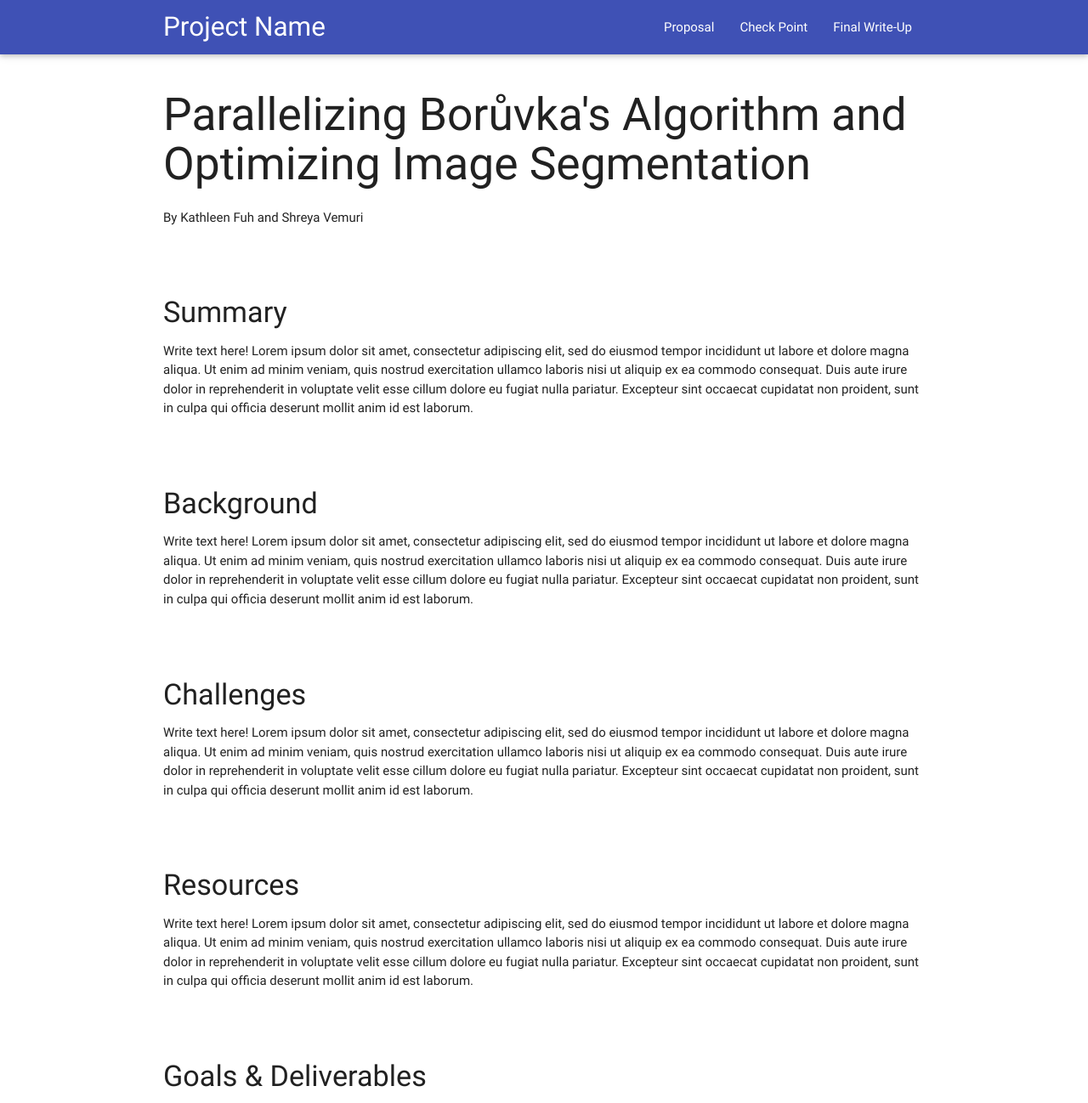
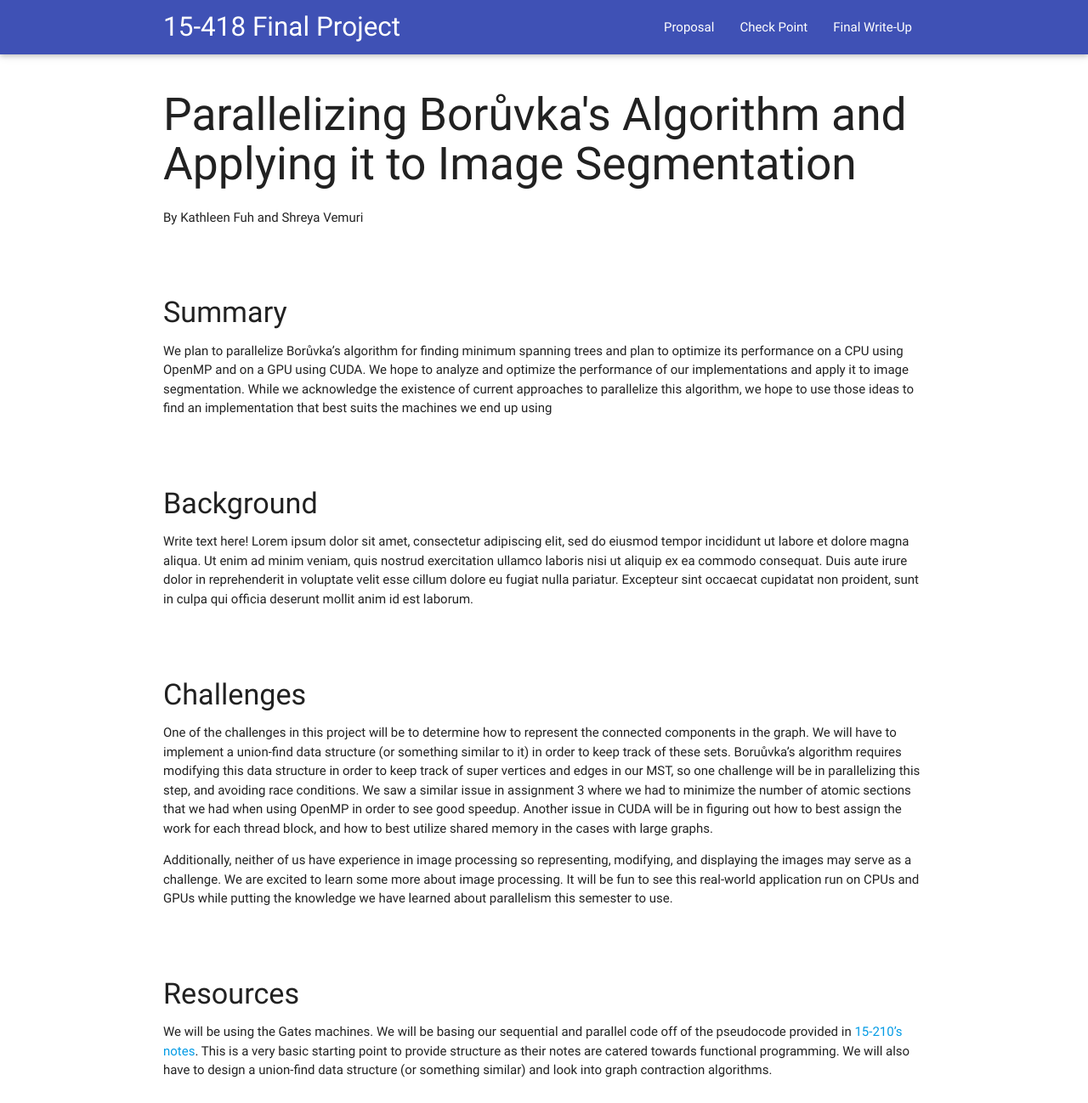
Before and after one commit to kfuh1/15418-project, a plain HTML site: page index.html in a window 1280 px wide. Shown: the top 1298 px of the page at 85% size. Drawn offline with nearby package versions, Linux system fonts and the light colour scheme.

Commit message:
added section details for everything except background and goals

```diff
--- a/index.html
+++ b/index.html
@@ -18,7 +18,7 @@
 <body>
   <header>
     <nav class="indigo" role="navigation">
-      <div class="nav-wrapper container"><a id="logo-container" href="#" class="brand-logo">Project Name</a>
+      <div class="nav-wrapper container"><a id="logo-container" href="#" class="brand-logo">15-418 Final Project</a>
         <ul class="right hide-on-med-and-down">
           <li><a href="#">Proposal</a></li>
           <li><a href="#">Check Point</a></li>
@@ -40,7 +40,7 @@
       <div class="section">
         <div class="row">
           <div class="col s12 m12">
-            <h2>Parallelizing Bor&#367vka's Algorithm and Optimizing Image Segmentation</h2>
+            <h2>Parallelizing Bor&#367vka's Algorithm and Applying it to Image Segmentation</h2>
             <p>By Kathleen Fuh and Shreya Vemuri</p>
           </div>
         </div>
@@ -52,7 +52,7 @@
         <div class="row">
           <div class="col s12 m12">
             <h4>Summary</h4>
-            <p>Write text here! Lorem ipsum dolor sit amet, consectetur adipiscing elit, sed do eiusmod tempor incididunt ut labore et dolore magna aliqua. Ut enim ad minim veniam, quis nostrud exercitation ullamco laboris nisi ut aliquip ex ea commodo consequat. Duis aute irure dolor in reprehenderit in voluptate velit esse cillum dolore eu fugiat nulla pariatur. Excepteur sint occaecat cupidatat non proident, sunt in culpa qui officia deserunt mollit anim id est laborum.</p>
+            <p>We plan to parallelize Bor&#367vka’s algorithm for finding minimum spanning trees and plan to optimize its performance on a CPU using OpenMP and on a GPU using CUDA. We hope to analyze and optimize the performance of our implementations and apply it to image segmentation. While we acknowledge the existence of current approaches to parallelize this algorithm, we hope to use those ideas to find an implementation that best suits the machines we end up using</p>
           </div>
         </div>
       </div>
@@ -74,7 +74,8 @@
         <div class="row">
           <div class="col s12 m12">
             <h4>Challenges</h4>
-            <p>Write text here! Lorem ipsum dolor sit amet, consectetur adipiscing elit, sed do eiusmod tempor incididunt ut labore et dolore magna aliqua. Ut enim ad minim veniam, quis nostrud exercitation ullamco laboris nisi ut aliquip ex ea commodo consequat. Duis aute irure dolor in reprehenderit in voluptate velit esse cillum dolore eu fugiat nulla pariatur. Excepteur sint occaecat cupidatat non proident, sunt in culpa qui officia deserunt mollit anim id est laborum.</p>
+            <p>One of the challenges in this project will be to determine how to represent the connected components in the graph. We will have to implement a union-find data structure (or something similar to it) in order to keep track of these sets. Boru&#367vka’s algorithm requires modifying this data structure in order to keep track of super vertices and edges in our MST, so one challenge will be in parallelizing this step, and avoiding race conditions. We saw a similar issue in assignment 3 where we had to minimize the number of atomic sections that we had when using OpenMP in order to see good speedup. Another issue in CUDA will be in figuring out how to best assign the work for each thread block, and how to best utilize shared memory in the cases with large graphs.</p>
+            <p>Additionally, neither of us have experience in image processing so representing, modifying, and displaying the images may serve as a challenge. We are excited to learn some more about image processing. It will be fun to see this real-world application run on CPUs and GPUs while putting the knowledge we have learned about parallelism this semester to use.</p>
           </div>
         </div>
       </div>
@@ -85,7 +86,7 @@
         <div class="row">
           <div class="col s12 m12">
             <h4>Resources</h4>
-            <p>Write text here! Lorem ipsum dolor sit amet, consectetur adipiscing elit, sed do eiusmod tempor incididunt ut labore et dolore magna aliqua. Ut enim ad minim veniam, quis nostrud exercitation ullamco laboris nisi ut aliquip ex ea commodo consequat. Duis aute irure dolor in reprehenderit in voluptate velit esse cillum dolore eu fugiat nulla pariatur. Excepteur sint occaecat cupidatat non proident, sunt in culpa qui officia deserunt mollit anim id est laborum.</p>
+            <p>We will be using the Gates machines. We will be basing our sequential and parallel code off of the pseudocode provided in <a href="https://drive.google.com/file/d/0B4z2gzEmkDDCTUhKUWxJQnR0bEk/view">15-210’s notes</a>. This is a very basic starting point to provide structure as their notes are catered towards functional programming. We will also have to design a union-find data structure (or something similar) and look into graph contraction algorithms.</p>
           </div>
         </div>
       </div>
@@ -107,7 +108,7 @@
         <div class="row">
           <div class="col s12 m12">
             <h4>Platform Choice</h4>
-            <p>Write text here! Lorem ipsum dolor sit amet, consectetur adipiscing elit, sed do eiusmod tempor incididunt ut labore et dolore magna aliqua. Ut enim ad minim veniam, quis nostrud exercitation ullamco laboris nisi ut aliquip ex ea commodo consequat. Duis aute irure dolor in reprehenderit in voluptate velit esse cillum dolore eu fugiat nulla pariatur. Excepteur sint occaecat cupidatat non proident, sunt in culpa qui officia deserunt mollit anim id est laborum.</p>
+            <p>We will be coding in C++ and parallelizing with OpenMP for the CPU implementation and with CUDA for the GPU implementation. We chose these platforms so we can see how the technologies we used in class this semester can be used in real-life applications. Based on past homework assignments such as assignment 3 that also involved parallelizing graph algorithms, we think these platforms will be sufficient for the workload of our implementation. We are also using our plan of developing with two different technologies as a process for learning why certain choices on particular machines make more sense for the workload we have chosen.</p>
           </div>
         </div>
       </div>
```
